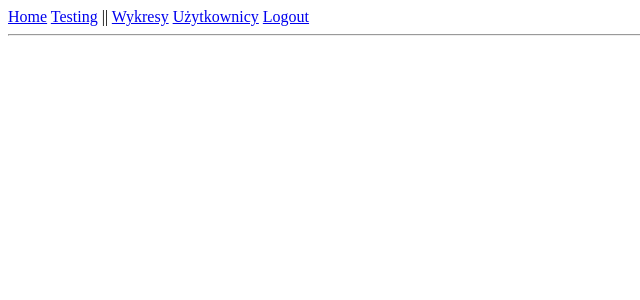
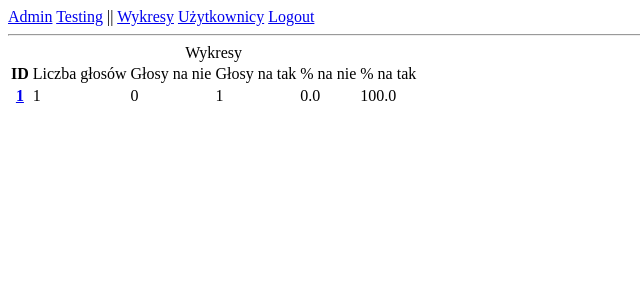
Before and after one commit to cthrudoc/EcgAppInterface, a Flask app: page /admin/charts in a window 1280 px wide. Shown: the top 300 px of the page, without its empty margins (0-640 px from the left). Run offline with Flask 3, Linux system fonts and the light colour scheme; a user stored in the database is signed in; tables that the repository leaves empty hold one stand-in row (values such as "Sample post").

Commit message:
half of admin/charts done

```diff
--- a/app/routes.py
+++ b/app/routes.py
@@ -8,6 +8,9 @@ from app import app, db
 from app.forms import LoginForm, RegistrationForm, EditProfileForm
 from app.models import User, User_Login, Chart, Vote, Post
 from datetime import datetime, timezone
+
+def timeformat(dt):
+    return dt.strftime('%H:%M, %d:%m:%Y')
 
 @app.before_request
 def before_request():
@@ -243,17 +246,11 @@ def admin():
     return render_template("admin.html")
 
 
-@app.route('/admin/charts')
-@admin_required
-def admin_charts():
-    return render_template('admin_charts.html')
-
-
 @app.route('/admin/users')
 @admin_required
 def admin_users():
 
-    ## Pagination
+    ## Paginacja
 
     page = request.args.get( 'page' , 1 , type = int )
     per_page = 20
@@ -266,7 +263,7 @@ def admin_users():
     next_page = page + 1 if page*per_page < total_users else None
     prev_page = page -1 if page >1 else None
 
-    ## Displaying users list
+    ## Wyświetlanie listy użytkowników
 
     total_charts = db.session.query(Chart).count()
 
@@ -323,6 +320,7 @@ def admin_user_detail(user_id):
         if vote.chart_id not in latest_votes_for_chart or vote.revision_number > latest_votes_for_chart[vote.chart_id].revision_number: # jeżeli jeszcze nie ma głosu albo głos w aktualnej pętli jest nowszy...
             latest_votes_for_chart[vote.chart_id] = vote # zapisujemy głos z aktualnej pętli
 
+
     # tworzenie listy wykresów i przypisanie do nich głosów użytkownika
     chart_to_display = []
     for chart in charts:
@@ -335,8 +333,12 @@ def admin_user_detail(user_id):
             vote_time = None
 
         ## liczenie liczby rewizji dla danego wykresu
-        chart_revisions = db.session.execute(sa.select(Vote).where(Vote.id == chart.id,Vote.interacting_user == user.id)).scalars().all()
+        chart_revisions = db.session.execute(sa.select(Vote).where(Vote.chart_id == chart.id,Vote.interacting_user == user.id)).scalars().all()
+        print(chart_revisions)
         revision_count = len(chart_revisions)
+        print(revision_count)
+        print("loop happened")
+
 
         chart_to_display.append({
             "chart_id": chart.id,
@@ -347,13 +349,14 @@ def admin_user_detail(user_id):
 
     return render_template(
         'admin_user_detail.html' , user=user ,
-        chart_data=chart_to_display
+        chart_data=chart_to_display,
+        next_page = next_page , prev_page = prev_page , total_pages = total_pages, current_page = page
         )
 
 @app.route('/admin/users/<int:user_id>/chart/<int:chart_id>/revisions')
 @admin_required
 def admin_vote_revisions(user_id, chart_id):
-    revisions = db.session.execute(sa.select(Vote).where(Vote.id == chart_id,Vote.interacting_user == user_id)).scalars().all()
+    revisions = db.session.execute(sa.select(Vote).where(Vote.chart_id == chart_id,Vote.interacting_user == user_id)).scalars().all()
 
     if not revisions:
         abort(404)
@@ -362,3 +365,70 @@ def admin_vote_revisions(user_id, chart_id):
         'admin_vote_revisions.html',
         revisions = revisions , user_id = user_id , chart_id = chart_id
         )
+
+
+
+@app.route('/admin/charts')
+@admin_required
+def admin_charts():
+
+    ## Paginacja
+
+    page = request.args.get( 'page' , 1 , type = int )
+    per_page = 20
+    offset = (page - 1) * per_page
+    charts = db.session.execute(sa.select(Chart).offset(offset).limit(per_page)).scalars().all()
+
+    total_charts = db.session.query(User).count()
+    total_pages = (total_charts-1) // per_page + 1
+
+    next_page = page + 1 if page*per_page < total_charts else None
+    prev_page = page -1 if page >1 else None
+
+    ## Wyświetlanie listy użytkowników
+
+    total_charts = db.session.query(Chart).count()
+
+    charts_to_display = []
+    for chart in charts:
+
+        chart_votes_all = db.session.execute(sa.select(Vote).where(Vote.chart_id == chart.id)).scalars().all() # all chart's votes
+        latest_votes_for_chart = {} # dict na najnowsze głosy
+        for vote in chart_votes_all:
+            if vote.chart_id not in latest_votes_for_chart or vote.revision_number > latest_votes_for_chart[vote.chart_id].revision_number:
+                latest_votes_for_chart[vote.chart_id] = vote
+
+        chart_votes_count = len(latest_votes_for_chart)
+        chart_votes_0 = 0
+        chart_votes_1 = 0
+        for vote in latest_votes_for_chart.values():
+            if vote.user_vote == 0:
+                chart_votes_0 += 1
+            else:
+                chart_votes_1 += 1
+
+        chart_votes_0_perc = (chart_votes_0 / chart_votes_count) * 100 if chart_votes_count > 0 else 0
+        chart_votes_1_perc = (chart_votes_1 / chart_votes_count) * 100 if chart_votes_count > 0 else 0
+
+
+        # users_perc_completed = (votes_cast / total_charts) * 100 if total_charts > 0 else 0
+
+        charts_to_display.append({
+            'chart_id' : chart.id ,
+            'chart_votes_count' : chart_votes_count ,
+            'chart_votes_0' : chart_votes_0 ,
+            'chart_votes_1' : chart_votes_1 ,
+            'chart_votes_0_perc' : round(chart_votes_0_perc, 2) ,
+            'chart_votes_1_perc' : round(chart_votes_1_perc, 2)
+        })
+
+    return render_template(
+        'admin_charts.html',
+        charts_to_display = charts_to_display
+        )
+
+
+@app.route('/admin/charts/<int:chart_id>')
+@admin_required
+def admin_charts_detail(chart_id):
+    return render_template(admin_charts_detail)
--- a/app/templates/admin.html
+++ b/app/templates/admin.html
@@ -9,7 +9,7 @@
     </head>
     <body>
         <div>
-            <a href="{{ url_for('index') }}">Home</a>
+            <a href="{{ url_for('admin') }}">Admin</a>
             <a href="{{ url_for('testing') }}">Testing</a>
             <a> || </a>
             <a href="{{ url_for('admin_charts') }}">Wykresy</a>
--- a/app/templates/admin_charts.html
+++ b/app/templates/admin_charts.html
@@ -2,6 +2,46 @@
 
 {% block content %}
 
-
-
+</div>
+<table>
+    <caption>
+        Wykresy
+    </caption>
+    <thead>
+        <tr>
+        <th scope="col">ID </th>
+        <td scope="col">Liczba głosów</td>
+        <td scope="col">Głosy na nie</td>
+        <td scope="col">Głosy na tak</td>
+        <td scope="col">% na nie</td>
+        <td scope="col">% na tak</td>
+        </tr>
+    </thead>
+    <tbody>
+        {% for chart in charts_to_display %}
+            <tr>
+                <th scope="row"><a href="{{ url_for('admin_charts_detail', chart_id=chart.chart_id) }}">{{ chart.chart_id }}</a></th>
+                {# <th>{{ chart.chart_id }}</th> #}
+                <td>{{ chart.chart_votes_count }}</td>
+                <td>{{ chart.chart_votes_0 }}</td>
+                <td>{{ chart.chart_votes_1 }}</td>
+                <td>{{ chart.chart_votes_0_perc }}</td>
+                <td>{{ chart.chart_votes_1_perc }}</td>
+            </tr>
+        {% endfor %}
+    </tbody>
+</table>
+{#
+    <div>
+        {% if prev_page %}
+            <a href = "{{ url_for('admin_charts' , page=prev_page ) }}">Previous</a>
+        {% endif %}
+        <span>
+            Page {{ current_page }} of {{ total_pages }}
+        </span>
+        {% if next_page %}
+            <a href="{{ url_for('admin_charts' , page=next_page ) }}">Next</a>
+        {% endif %}
+    </div>
+#}
 {% endblock %}
--- /dev/null
+++ b/app/templates/admin_charts_detail.html
@@ -0,0 +1 @@
+{% extends "admin.html" %}
--- a/app/templates/admin_user_detail.html
+++ b/app/templates/admin_user_detail.html
@@ -37,15 +37,13 @@
 
     <div>
         {% if prev_page %}
-            <a href = "{{ url_for('user', username=user.username , page=prev_page ) }}">Previous</a>
+            <a href = "{{ url_for('admin_user_detail', user_id=user.id , page=prev_page ) }}">Previous</a>
         {% endif %}
         <span>
             Page {{ current_page }} of {{ total_pages }}
         </span>
-
-
         {% if next_page %}
-            <a href="{{ url_for('user', username=user.username , page=next_page ) }}">Next</a>
+            <a href="{{ url_for('admin_user_detail', user_id=user.id , page=next_page ) }}">Next</a>
         {% endif %}
     </div>
 
--- a/app/templates/admin_users.html
+++ b/app/templates/admin_users.html
@@ -2,7 +2,6 @@
 
 {% block content %}
 <div>
-    <p>[pole wyszukiwania]</p>
     <a href="{{ url_for('register') }}">Zarejestruj użytkownika</a>
 </div>
 <table>
--- a/app/templates/register.html
+++ b/app/templates/register.html
@@ -1,4 +1,4 @@
-{% extends "base.html" %}
+{% extends "admin.html" %}
 
 {% block content %}
     <h1>Register</h1>
```
Also changed, not shown: app/models.py (+8 -4 lines), app/app.db, 5 other files.
